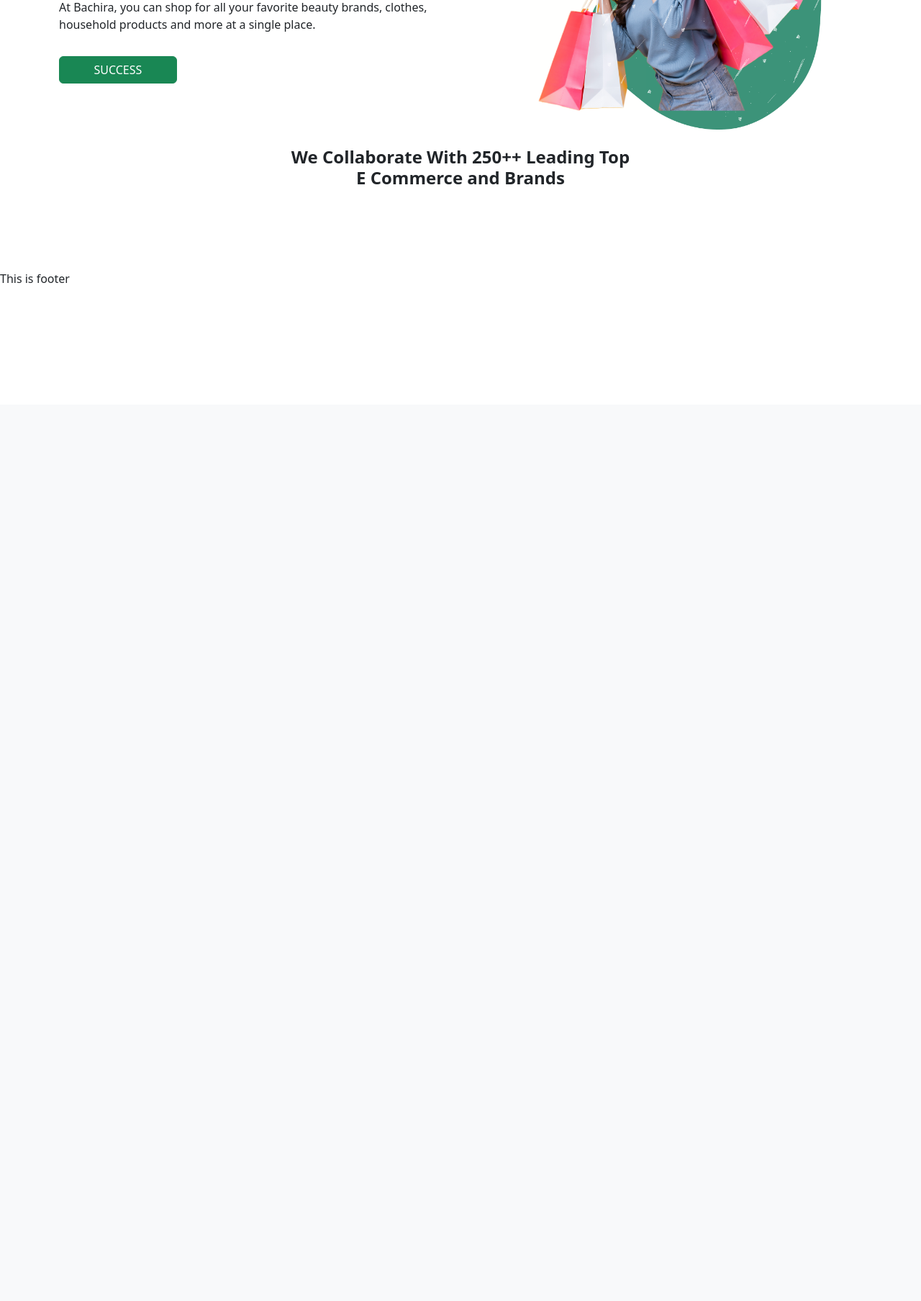
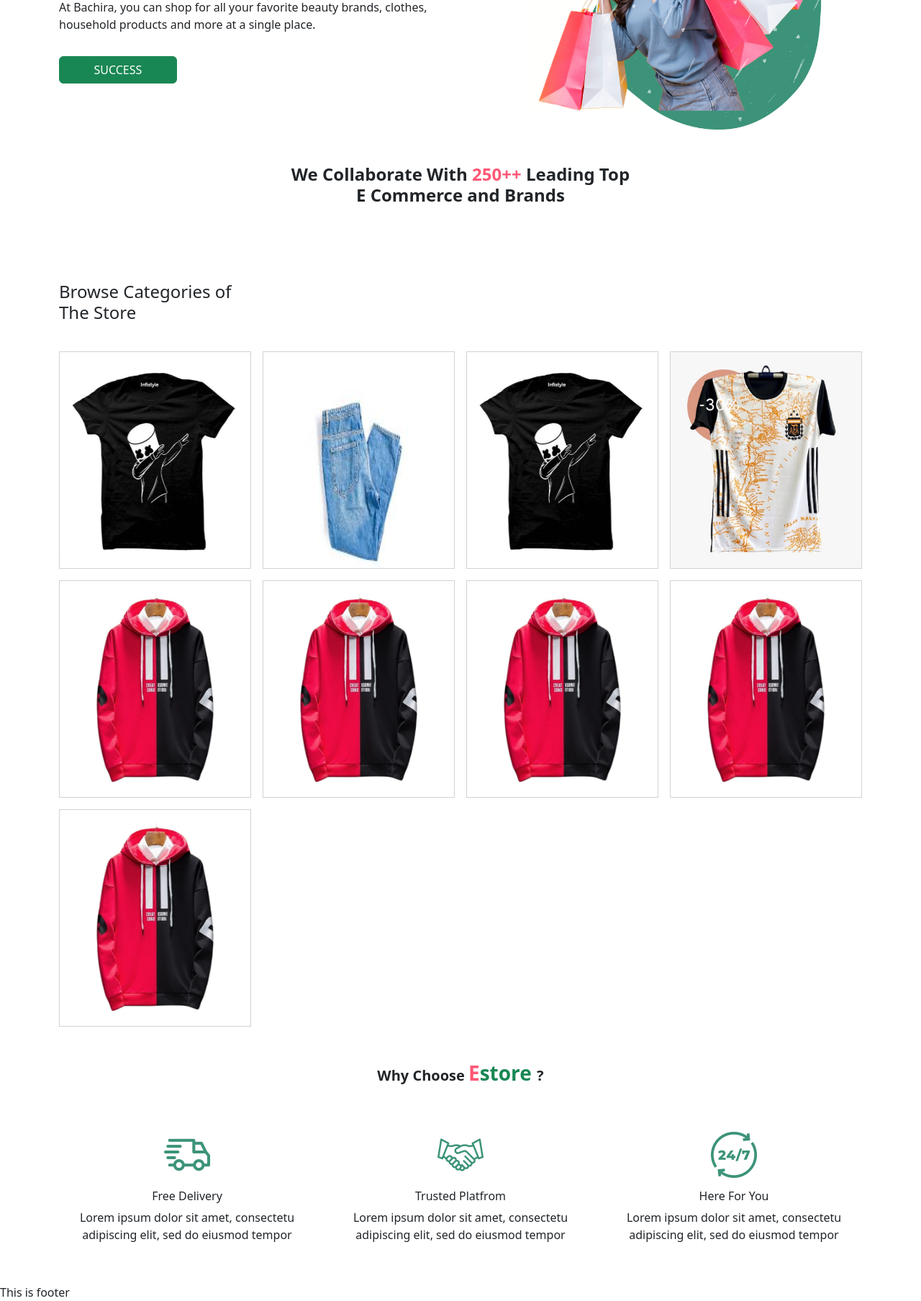
Before and after one commit to Nahid-Hasan-Sourav/estore-php-first, a PHP site: page /action.php?page=home in a window 1280 px wide. Shown: the part 238-2045 px from the top of the page at 72% size. Before the commit the page ends 631 px from the top, so only its background shows below. Run offline with PHP 8.4, Linux system fonts and the light colour scheme.

Commit message:
added categorie section && service section

```diff
--- a/action.php
+++ b/action.php
@@ -1,10 +1,14 @@
 <?php
 require_once 'vendor/autoload.php';
 USE App\classes\Category;
+USE App\classes\Data;
 
 //START
    $category=new Category();
    $AllCategories=$category->getAllCategory();
+
+   $service=new Data();
+   $AllService=$service->service();
 //END
 
 if(isset($_GET['page'])){
--- /dev/null
+++ b/app/classes/Data.php
@@ -0,0 +1,36 @@
+<?php
+
+
+namespace App\classes;
+
+
+class Data
+{
+    public $service=[];
+
+    public function service(){
+        return $this->service=[
+            0=>[
+                'id'=>'1',
+                'title'=>'Free Delivery',
+                'image'=>'free-delivery.png',
+                'description'=>'Lorem ipsum dolor sit amet, consectetu
+                                adipiscing elit, sed do eiusmod tempor'
+            ],
+            1=>[
+                'id'=>'2',
+                'title'=>'Trusted Platfrom',
+                'image'=>'hand-shake.png',
+                'description'=>'Lorem ipsum dolor sit amet, consectetu
+                                adipiscing elit, sed do eiusmod tempor'
+            ],
+            2=>[
+                'id'=>'3',
+                'title'=>'Here For You',
+                'image'=>'service.png',
+                'description'=>'Lorem ipsum dolor sit amet, consectetu
+                                adipiscing elit, sed do eiusmod tempor'
+            ]
+        ];
+    }
+}
--- a/pages/home.php
+++ b/pages/home.php
@@ -33,14 +33,14 @@
 
     <!--    COLLABORATE WITH.. START HERE-->
 <section>
-    <div class="container my-4">
+    <div class="container my-5">
        <div>
            <h4 class="text-center fw-bold">
-               We Collaborate With 250++ Leading Top<br>
+               We Collaborate With <span style="color:#FE5876;">250++</span> Leading Top<br>
                E Commerce and Brands
            </h4>
        </div>
-        <div class="d-flex align-content-center justify-content-center py-4">
+        <div class="d-flex align-content-center justify-content-center my-4">
             <marquee direction="">
             <img class="mx-3" style="width: 202px; height:33px;" src="asset/img/tokopedia.png"/>
             <img class="mx-3" style="width: 202px; height:33px;" src="asset/img/Balenciaga%20svg.png"/>
@@ -53,4 +53,69 @@
 </section>
     <!--    COLLABORATE WITH.. END HERE-->
 
+    <!--    CATEGORIES START HERE-->
+<section>
+    <div class="container">
+        <div class="fw-bold my-3">
+            <h4>Browse Categories of<br>
+                The Store
+            </h4>
+        </div>
+        <div class="row g-3 mt-4">
+            <?php foreach ($AllCategories as $single){ ?>
+
+                <div class="col-md-3">
+                    <a href="">
+                    <div class="card rounded-0" >
+                        <img src="asset/img/<?php echo $single['image']; ?>" class="img-fluid" alt="..."
+                        style="width:100%; height:300px;"
+                        >
+
+                    </div>
+                    </a>
+                </div>
+
+    <?php } ?>
+
+        </div>
+    </div>
+
+</section>
+    <!--    CATEGORIES END HERE-->
+
+<section>
+    <div class="container">
+        <div class="my-5">
+            <h5 class="text-center fw-bold">Why Choose  <a class="navbar-brand fw-bold fs-3" href="#" >
+
+                    <span class=""
+                          style="color:#FE5876;"
+                    >E</span><span class="text-success">store</span>
+
+                </a>?</h5>
+        </div>
+        <div>
+            <div class="row my-2 py-3">
+
+                    <?php foreach($AllService as $item) {?>
+                    <div class="col-4 gx-4">
+                        <div class="card border-0">
+                            <img src="asset/img/<?php echo $item['image'] ?>" class="mx-auto d-block" alt="...."
+                            style="width:64px; height: 64px;"
+                            />
+                            <div class="card-body text-center">
+                                <h6><?php echo $item['title'] ?></h6>
+                                <p>
+                                    <?php echo $item['description'] ?>
+                                </p>
+                            </div>
+                        </div>
+                    </div>
+                    <?php } ?>
+
+            </div>
+        </div>
+    </div>
+</section>
+
 <?php include 'footer.php' ?>
```
Also changed, not shown: app/classes/Category.php (+31 -5 lines), asset/img/free-delivery.png (added), asset/img/hand-shake.png (added), asset/img/hodie-1.jpg (added), asset/img/hodie-2.jpg (added), asset/img/jersy.jpg (added), asset/img/money-bag.jpg (added), asset/img/pant.webp (added), asset/img/service.png (added), asset/img/shoe.jpg (added), asset/img/t-shirt.jpg (added), asset/img/watch.jpg (added).
